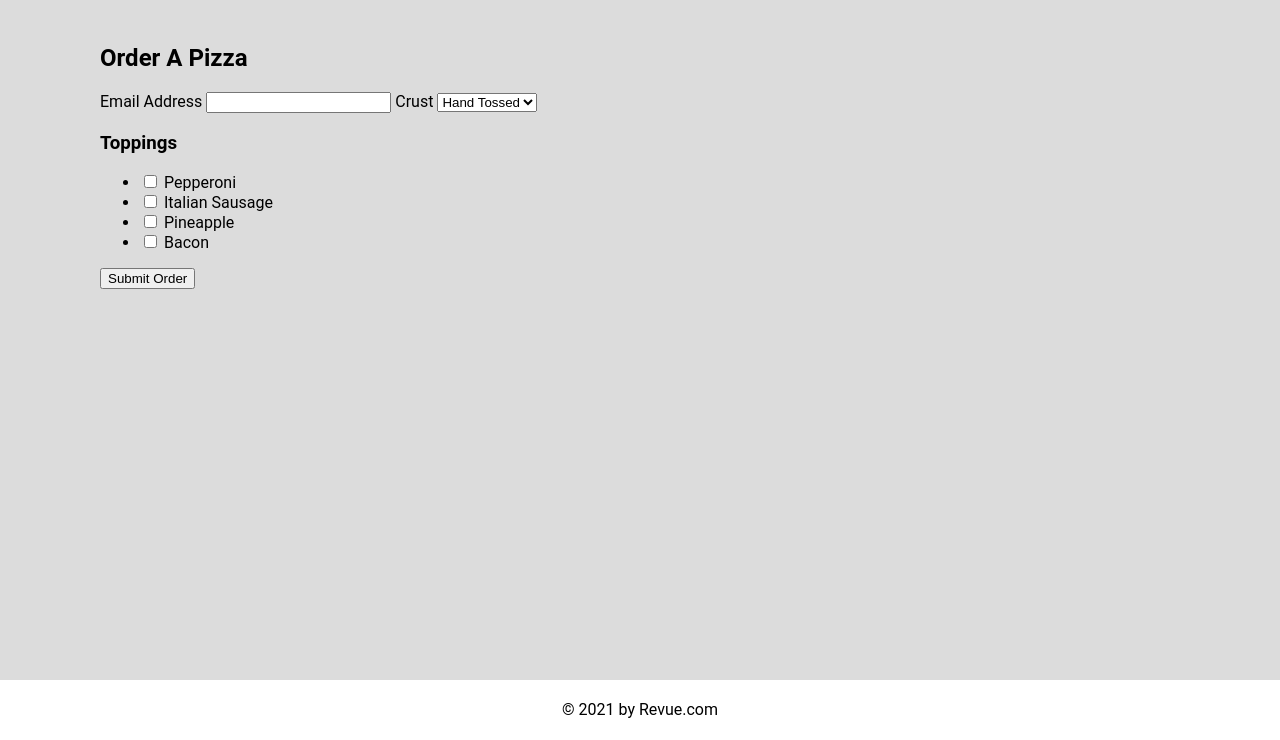
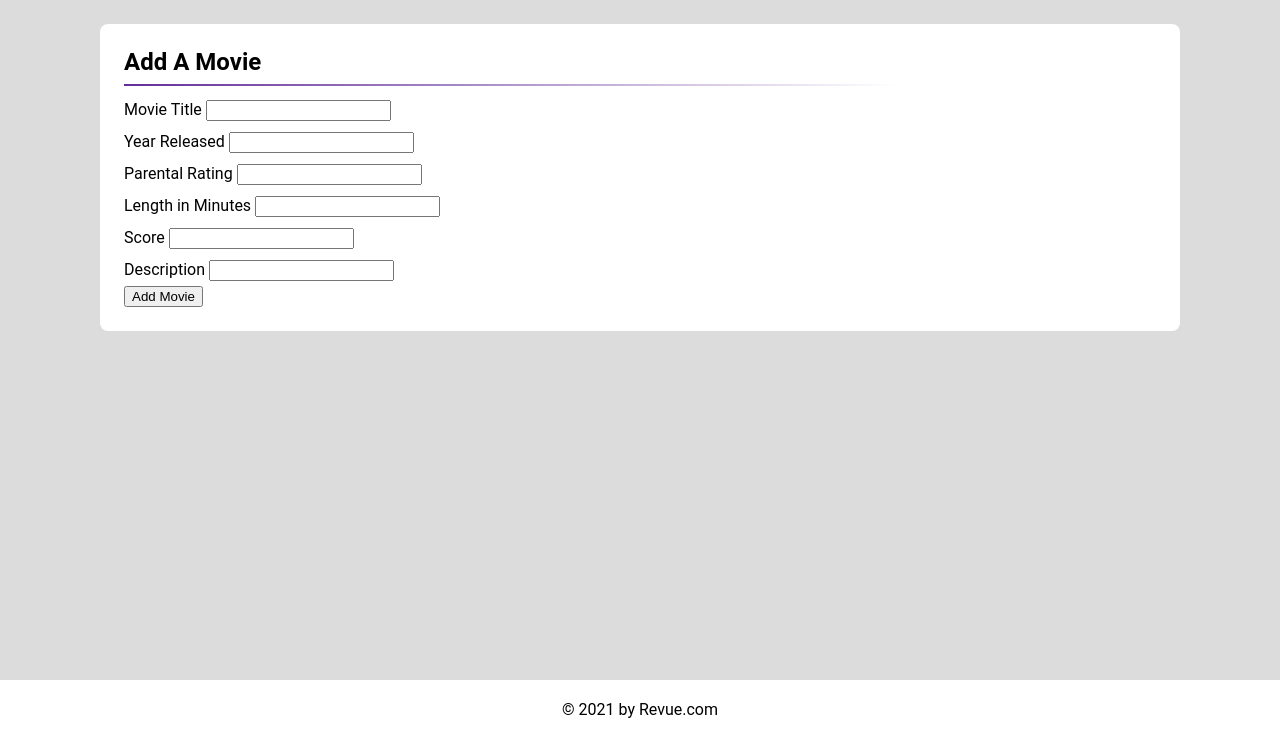
Before and after one commit to CrypticVigil/revue, a PHP site: page /addMovie.php in a window 1280 px wide. Shown: the part 60-800 px from the top of the page. Run offline with PHP 8.4, Linux system fonts and the light colour scheme; data that the repository does not hold is empty.

Commit message:
addMovie form is working

```diff
--- a/addMovie.php
+++ b/addMovie.php
@@ -2,42 +2,101 @@
 
 include 'db_connect.php';
 
-	$email = $crust = '';
-	$toppings = [];
+// $email = $crust = '';
+// $toppings = [];
+// $error = false;
+
+// if (filter_var($_POST['email'], FILTER_VALIDATE_EMAIL)) {
+// 	echo 'Email address is valid.';
+// 	$email = mysqli_real_escape_string($conn, $_POST['email']);
+// } else {
+// 	echo 'Email address is not valid.';
+// 	$error = true;
+// }
+// $crust = $_POST['crust'];
+
+// for ($i = 1; $i < 5; $i++) {
+// 	array_push($toppings, $_POST["topping$i"]);
+// }
+
+// $toppings = array_filter($toppings);
+
+// if (!$error) {
+// 	$topString = implode(', ', $toppings);
+
+// 	// create SQL query
+// 	$sql = "INSERT INTO orders (email, crust, toppings) VALUES ('$email', '$crust', '$topString')";
+
+// 	// save to database and check for errors
+// 	if (mysqli_query($conn, $sql)) {
+// 		// redirect to home page
+// 		header('Location: index.php');
+// 	} else {
+// 		echo 'query error: ' . mysqli_error($conn);
+// 	}
+// }
+
+$title = $year = $rated = $length = $score = $description = '';
 $error = false;
 
 if (isset( $_POST['submit'] )) {
-		print_r($_POST);
+	// print_r($_POST);
 
-		if (filter_var($_POST['email'], FILTER_VALIDATE_EMAIL)) {
-			echo 'Email address is valid.';
-			$email = mysqli_real_escape_string($conn, $_POST['email']);
+	if ($_POST['title']) {
+		$title = $conn -> real_escape_string($_POST['title']);
 	} else {
-			echo 'Email address is not valid.';
+		echo 'No post title';
 		$error = true;
 	}
-		$crust = $_POST['crust'];
 
-		for ($i = 1; $i < 5; $i++) {
-			array_push($toppings, $_POST["topping$i"]);
+	if ($_POST['year']) {
+		$year = $conn -> real_escape_string($_POST['year']);
+	} else {
+		echo 'No release year';
+		$error = true;
 	}
 
-		$toppings = array_filter($toppings);
+	if ($_POST['rated']) {
+		$rated = $conn -> real_escape_string($_POST['rated']);
+	} else {
+		echo 'No parental rating';
+		$error = true;
+	}
+
+	if ($_POST['length']) {
+		$length = $conn -> real_escape_string($_POST['length']);
+	} else {
+		echo 'No length in minutes';
+		$error = true;
+	}
+
+	if ($_POST['score']) {
+		$score = $conn -> real_escape_string($_POST['score']);
+	} else {
+		echo 'No review score';
+		$error = true;
+	}
+
+	if ($_POST['description']) {
+		$description = $conn -> real_escape_string($_POST['description']);
+	} else {
+		echo 'No description';
+		$error = true;
+	}
 
 	if (!$error) {
-			$topString = implode(', ', $toppings);
-
 		// create SQL query
-			$sql = "INSERT INTO orders (email, crust, toppings) VALUES ('$email', '$crust', '$topString')";
+		$sql = "INSERT INTO movies (title, score, year, rated, length, description) VALUES ('$title', '$score', '$year', '$rated', '$length', '$description')";
 
 		// save to database and check for errors
-			if (mysqli_query($conn, $sql)) {
+		if ($conn -> query($sql)) {
 			// redirect to home page
 			header('Location: index.php');
 		} else {
 			echo 'query error: ' . mysqli_error($conn);
 		}
 	}
+
 }
 
 ?>
@@ -50,37 +109,31 @@
 
 	<main>
 		<div class="main-container">
-			<h2>Order A Pizza</h2>
-			<form action="order.php" method="post">
-				<label for="email">Email Address</label>
-				<input type="text" name="email" id="email" value=<?= $email ?> >
-				<label for="crust">Crust</label>
-				<select name="crust" id="crust">
-					<option value="hand-tossed" <?php if ($crust == 'hand-tossed') echo 'selected' ?> >Hand Tossed</option>
-					<option value="classic-pan" <?php if ($crust == 'classic-pan') echo 'selected' ?> >Classic Pan</option>
-					<option value="deep-dish" <?php if ($crust == 'deep-dish') echo 'selected' ?> >Deep Dish</option>
-				</select>
-				<h3>Toppings</h3>
-				<ul class="toppings">
-					<li>
-						<input type="checkbox" name="topping1" id="topping1" value="pepperoni" <?php if ($toppings[0]) echo 'checked' ?> >
-						<label for="topping1">Pepperoni</label>
-					</li>
-					<li>
-						<input type="checkbox" name="topping2" id="topping2" value="sausage" <?php if ($toppings[1]) echo 'checked' ?> >
-						<label for="topping2">Italian Sausage</label>
-					</li>
-					<li>
-						<input type="checkbox" name="topping3" id="topping3" value="pineapple" <?php if ($toppings[2]) echo 'checked' ?> >
-						<label for="topping3">Pineapple</label>
-					</li>
-					<li>
-						<input type="checkbox" name="topping4" id="topping4" value="bacon" <?php if ($toppings[3]) echo 'checked' ?> >
-						<label for="topping4">Bacon</label>
-					</li>
-				</ul>
-				<input type='submit' name='submit' value="Submit Order">
+			<div class="add-container">
+				<h2>Add A Movie</h2>
+				<hr>
+				<form action="addMovie.php" method="post">
+					<label for="title">Movie Title</label>
+					<input type="text" name="title" id="title" value="<?= $title ?>" >
+					<br />
+					<label for="year">Year Released</label>
+					<input type="text" name="year" id="year" value="<?= $year ?>" >
+					<br />
+					<label for="rated">Parental Rating</label>
+					<input type="text" name="rated" id="rated" value="<?= $rated ?>" >
+					<br />
+					<label for="length">Length in Minutes</label>
+					<input type="text" name="length" id="length" value="<?= $length ?>" >
+					<br />
+					<label for="score">Score</label>
+					<input type="text" name="score" id="score" value="<?= $score ?>" >
+					<br />
+					<label for="description">Description</label>
+					<input type="text" name="description" id="description" value="<?= $description ?>" >
+					<br />
+					<input type='submit' name='submit' value="Add Movie">
 				</form>
+			</div>
 		</div>
 	</main>
 
--- a/style.css
+++ b/style.css
@@ -58,7 +58,7 @@ main {
 }
 
 .main-container h1 {
-	margin: 0;
+	margin: -0.25rem 0 0 0;
 }
 
 .main-container h4 {
@@ -117,6 +117,22 @@ hr {
 	background: linear-gradient(90deg, rgba(99,46,153,1) 0%, rgba(255,255,255,1) 75%);
 }
 
+/* ---- ---- add movie page styles ---- ---- */
+
+.add-container {
+	border-radius: 0.5rem;
+	background-color: white;
+	padding: 1.5rem;
+}
+
+.add-container h2 {
+	margin: 0;
+}
+
+.add-container label {
+	line-height: 2rem;
+}
+
 /* ---- ---- footer styles ---- ---- */
 
 footer {
```
Lines whose indentation alone changed are shown as unchanged.
